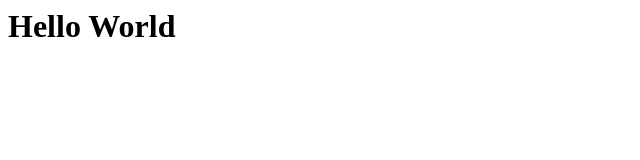
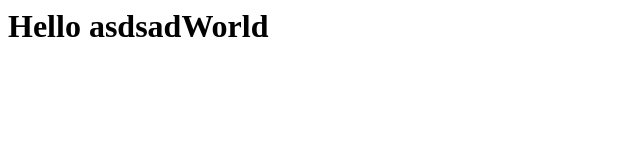
Before and after one commit to BLAZEGAMERNOOB/testing22, a plain HTML site: page index.html in a window 1280 px wide. Shown: the whole page, without its empty margins (0-640 px from the left). Drawn offline with Linux system fonts and the light colour scheme.

Commit message:
Update index.html

```diff
--- a/index.html
+++ b/index.html
@@ -1,8 +1,8 @@
 <html>
 <head>
-    <title>Hello World</title>
+    <title>asdorl</title>
 </head>
 <body>
-    <h1>Hello World</h1>
+    <h1>Hello asdsadWorld</h1>
 </body>
 <html>
```
